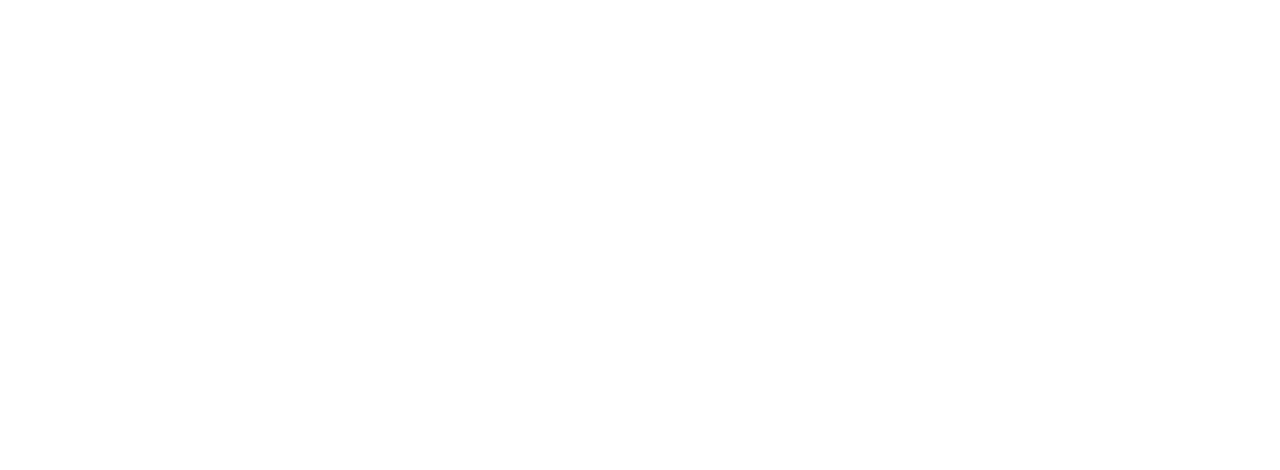
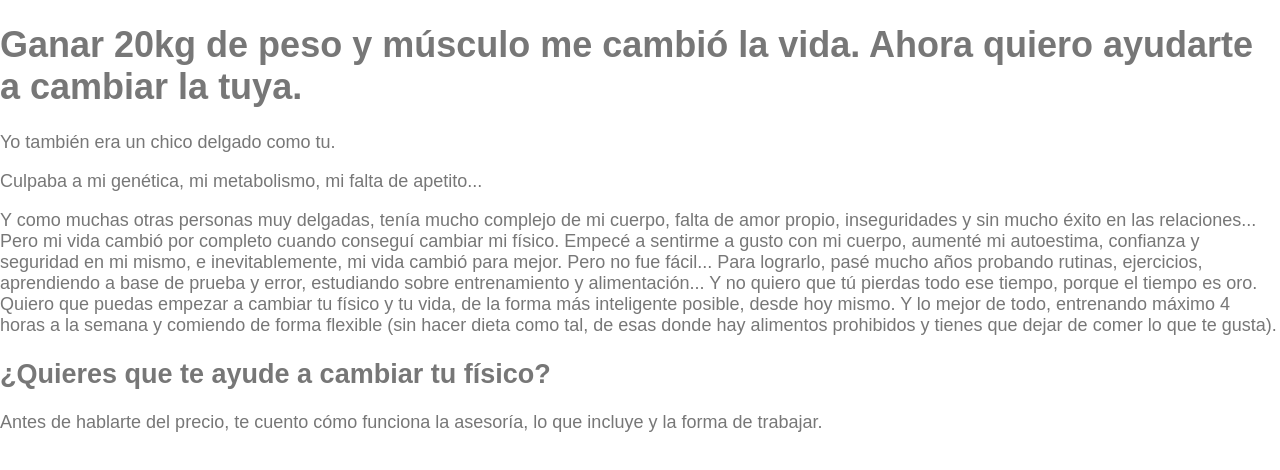
Before and after one commit to whoisundeer/enricfit, a plain HTML site: page index.html in a window 1280 px wide. Drawn offline with Linux system fonts and the light colour scheme.

Commit message:
Update index.html

```diff
--- a/index.html
+++ b/index.html
@@ -1,12 +1,37 @@
 <!DOCTYPE html>
-<html>
+<html lang="es">
 <head>
-    <meta charset="utf-8">
-    <meta http-equiv="X-UA-Compatible" content="IE=edge">
-    <meta name="viewport" content="width=device-width, initial-scale=1">
-    <title>Enric Fit</title>
-    <meta name="description" content="">
+  <meta charset="utf-8">
+  <meta http-equiv="X-UA-Compatible" content="IE=edge">
+  <meta name="viewport" content="width=device-width, initial-scale=1">
+  <title>Enric Fit</title>
+  <meta name="description" content="">
+  <link href="https://fonts.googleapis.com/css2?family=Work+Sans:wght@400;600;700&display=swap" rel="stylesheet">
+  <link rel="stylesheet" href="main.css">
 </head>
 <body>
+  <div class="container">
+    <h1>Ganar 20kg de peso y músculo me cambió la vida. Ahora quiero ayudarte a cambiar la tuya.</h1>
+    <p>Yo también era un chico delgado como tu.</p>
+    <p>Culpaba a mi genética, mi metabolismo, mi falta de apetito...</p><p>
+
+Y como muchas otras personas muy delgadas, tenía mucho complejo de mi cuerpo, falta de amor propio, inseguridades y sin mucho éxito en las relaciones...
+
+Pero mi vida cambió por completo cuando conseguí cambiar mi físico.
+
+Empecé a sentirme a gusto con mi cuerpo, aumenté mi autoestima, confianza y seguridad en mi mismo, e inevitablemente, mi vida cambió para mejor.
+
+Pero no fue fácil...
+
+Para lograrlo, pasé mucho años probando rutinas, ejercicios, aprendiendo a base de prueba y error, estudiando sobre entrenamiento y alimentación...
+
+Y no quiero que tú pierdas todo ese tiempo, porque el tiempo es oro.
+
+Quiero que puedas empezar a cambiar tu físico y tu vida, de la forma más inteligente posible, desde hoy mismo.
+
+Y lo mejor de todo, entrenando máximo 4 horas a la semana y comiendo de forma flexible (sin hacer dieta como tal, de esas donde hay alimentos prohibidos y tienes que dejar de comer lo que te gusta).</p>
+    <h2>¿Quieres que te ayude a cambiar tu físico?</h2>
+    <p>Antes de hablarte del precio, te cuento cómo funciona la asesoría, lo que incluye y la forma de trabajar.</p>
+  </div>
 </body>
 </html>
```
